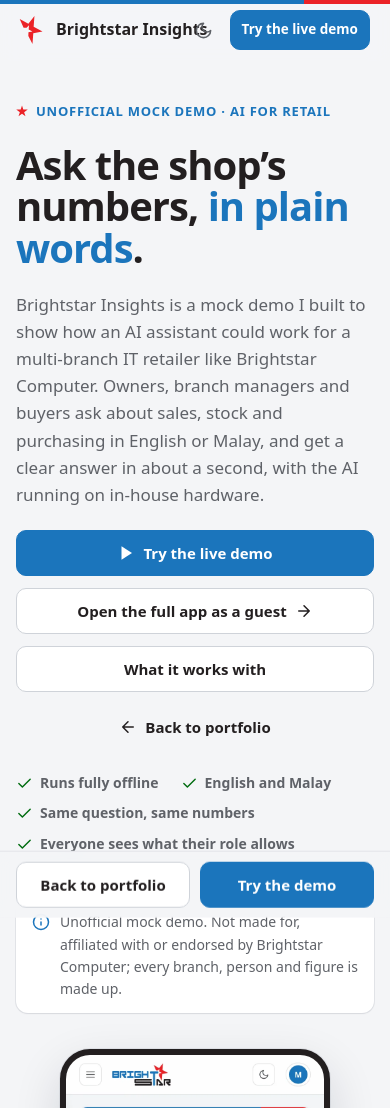
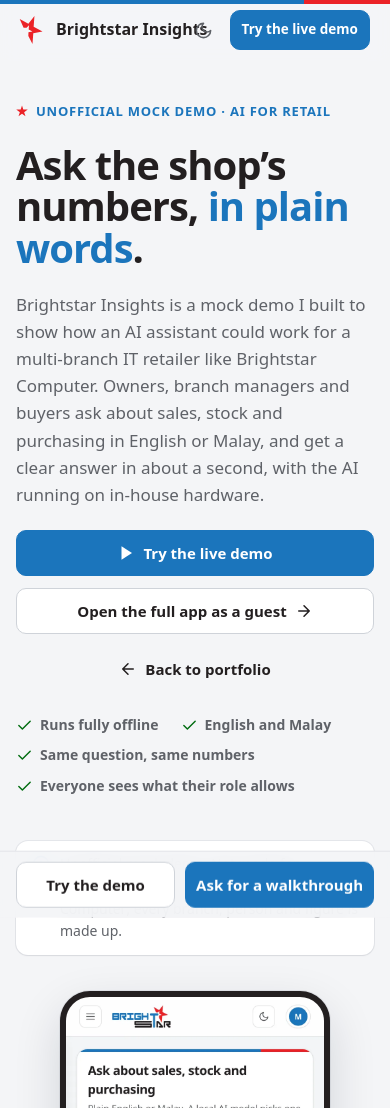
Before and after one commit to ezzzy01/ezzzy01.github.io, a plain HTML site: page retail/index.html in a window 390 px wide. Shown: the top 1108 px of the page. Drawn offline with Linux system fonts and the light colour scheme.

Commit message:
Retail page: hero and mobile bar buttons like the Pylon page (Back to portfolio stays on the hero row)
Co-Authored-By: Claude Opus 5.5 <noreply@anthropic.com>
Claude-Session: https://claude.ai/code/session_019hFk9tDYcQSH82D6WqA6Ft

```diff
--- a/retail/index.html
+++ b/retail/index.html
@@ -342,7 +342,6 @@ dialog#lb button{position:fixed;top:14px;right:14px;width:44px;height:44px;borde
    <div class="ctas">
     <a class="btn pri" href="https://archlinux.taila38d1a.ts.net:8443/retail/try"><svg class="ico" style="fill:currentColor;stroke:none"><use href="#i-play"/></svg>Try the live demo</a>
     <a class="btn" href="https://archlinux.taila38d1a.ts.net:8443/retail/login">Open the full app as a guest<svg class="ico"><use href="#i-arrow"/></svg></a>
-    <a class="btn" href="#stack">What it works with</a>
     <a class="btn ghost" href="../#work"><svg class="ico"><use href="#i-back"/></svg>Back to portfolio</a>
    </div>
    <div class="facts">
@@ -497,7 +496,7 @@ dialog#lb button{position:fixed;top:14px;right:14px;width:44px;height:44px;borde
  </div>
 </footer>
 
-<div id="mbar" aria-label="Quick actions" inert><a class="btn" href="../#work">Back to portfolio</a><a class="btn pri" href="https://archlinux.taila38d1a.ts.net:8443/retail/try">Try the demo</a></div>
+<div id="mbar" aria-label="Quick actions" inert><a class="btn" href="https://archlinux.taila38d1a.ts.net:8443/retail/try">Try the demo</a><a class="btn pri" href="mailto:idhamproaqw98@gmail.com?subject=Brightstar%20Insights%20demo">Ask for a walkthrough</a></div>
 
 <dialog id="lb" aria-label="Enlarged screenshot"><button type="button" aria-label="Close"><svg class="ico"><use href="#i-x"/></svg></button><img alt=""></dialog>
 
```
